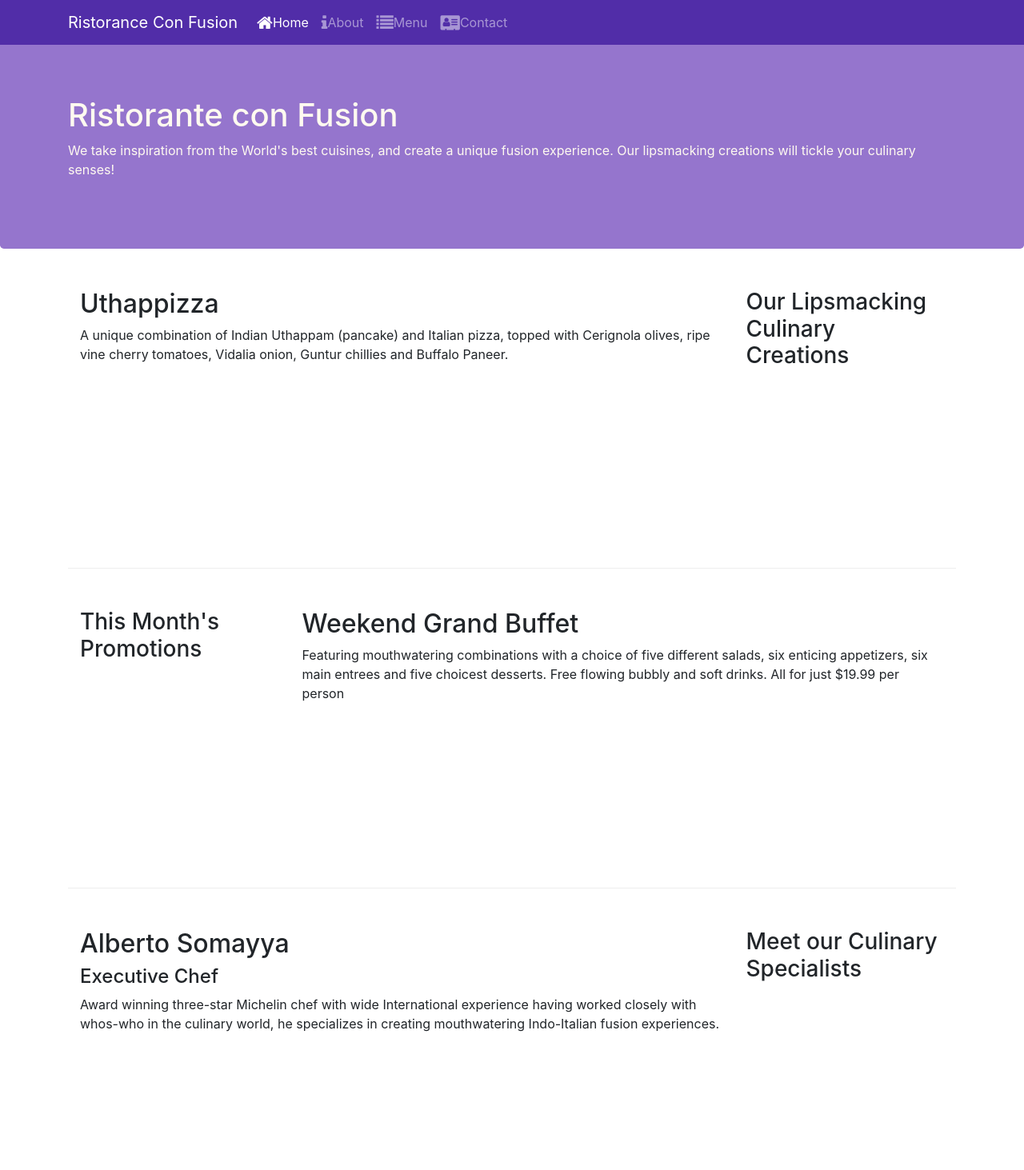
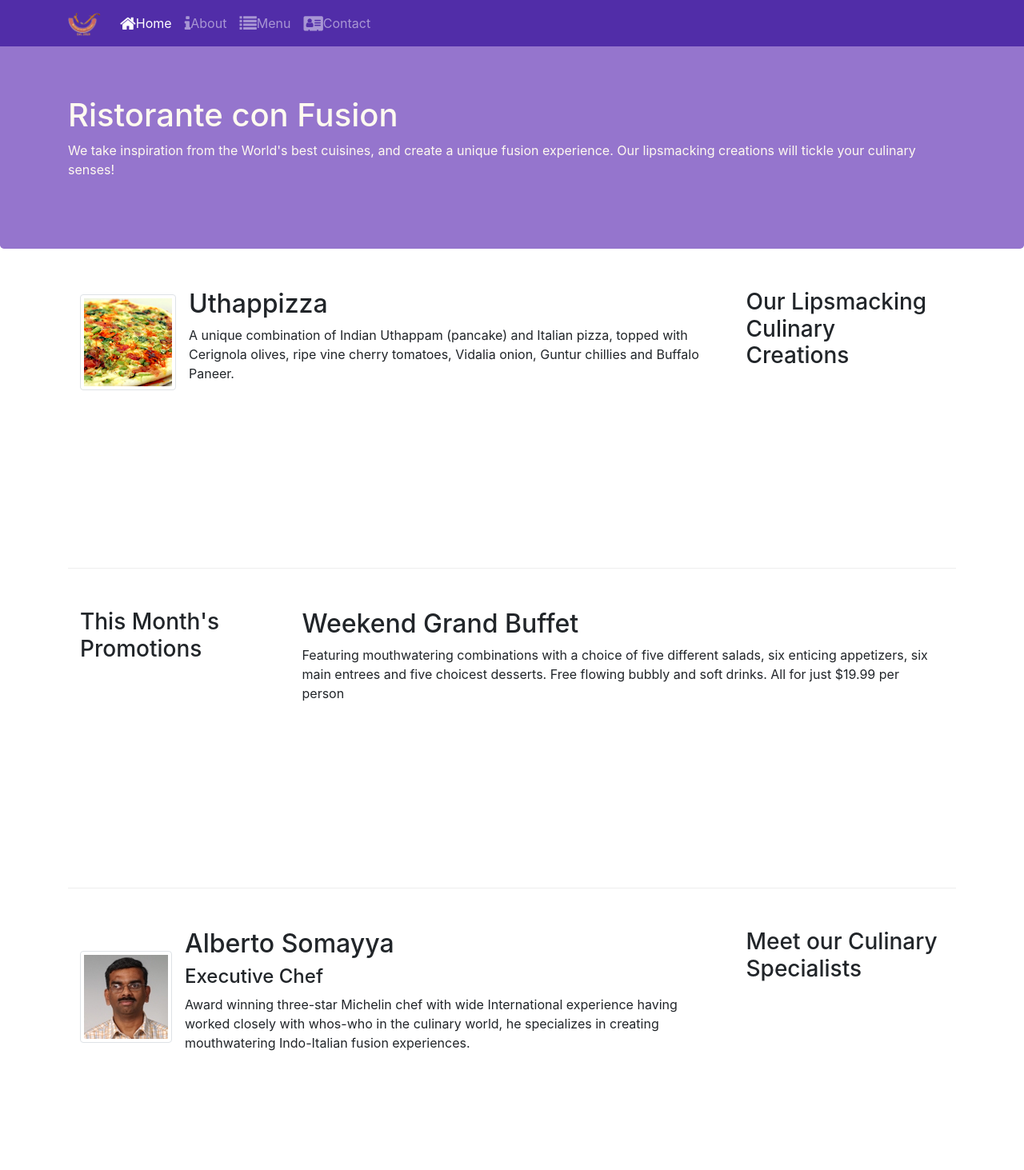
Before and after one commit to MinhHuan2002/MinhHuan2002, a website: page index.html in a window 1280 px wide. Shown: the top 1463 px of the page at 80% size. Drawn offline with nearby package versions, Linux system fonts and the light colour scheme.

Commit message:
Images and Media

```diff
--- a/index.html
+++ b/index.html
@@ -20,7 +20,7 @@
             <button class="navbar-toggler" type="button" data-toggle="collapse" data-target="#Navbar">
                 <span class="narbar-toggler-icon"></span>
             </button>
-            <a class="navbar-brand" href="#">Ristorance Con Fusion</a>
+            <a class="navbar-brand" href="#"><img src="img/logo.png" height="30" width="41"></a>
             <div class="collapse navbar-collapse" id="Navbar">
                 <ul class="navbar-nav mr-auto">
                     <li class="nav-item active"><a class="nav-link" href="#"><span
@@ -56,9 +56,16 @@
                 <h3>Our Lipsmacking Culinary Creations</h3>
             </div>
             <div class="col col-sm order-sm-first col-md">
-                <h2>Uthappizza</h2>
-                <p>A unique combination of Indian Uthappam (pancake) and Italian pizza, topped with Cerignola olives,
-                    ripe vine cherry tomatoes, Vidalia onion, Guntur chillies and Buffalo Paneer.</p>
+                <div class="media">
+                    <img class="d-flex mr-3 img-thumbnail align-self-center" src="img/uthappizza.png" alt="uthappizza">
+                    <div class="media-body">
+                        <h2 class="mt-0">Uthappizza</h2>
+                        <p class="d-none d-sm-block">A unique combination of Indian Uthappam (pancake) and Italian
+                            pizza, topped with Cerignola
+                            olives,
+                            ripe vine cherry tomatoes, Vidalia onion, Guntur chillies and Buffalo Paneer.</p>
+                    </div>
+                </div>
             </div>
         </div>
 
@@ -69,7 +76,7 @@
             </div>
             <div class="col col-sm col-md">
                 <h2>Weekend Grand Buffet</h2>
-                <p>Featuring mouthwatering combinations with a choice of five different salads, six enticing appetizers,
+                <p class="d-none d-sm-block">Featuring mouthwatering combinations with a choice of five different salads, six enticing appetizers,
                     six main entrees and five choicest desserts. Free flowing bubbly and soft drinks. All for just
                     $19.99 per person </p>
             </div>
@@ -80,11 +87,17 @@
                 <h3>Meet our Culinary Specialists</h3>
             </div>
             <div class="col col-sm order-sm-first col-md">
-                <h2>Alberto Somayya</h2>
-                <h4>Executive Chef</h4>
-                <p>Award winning three-star Michelin chef with wide International experience having worked closely with
-                    whos-who in the culinary world, he specializes in creating mouthwatering Indo-Italian fusion
-                    experiences. </p>
+                <div class="media">
+                    <img class="d-flex mr-3 img-thumbnail align-self-center" src="img/alberto.png" alt="alberto">
+                    <div class="media-body">
+                        <h2 class="mt-0">Alberto Somayya</h2>
+                        <h4>Executive Chef</h4>
+                        <p class="d-none d-sm-block">Award winning three-star Michelin chef with wide International
+                            experience having worked closely with
+                            whos-who in the culinary world, he specializes in creating mouthwatering Indo-Italian fusion
+                            experiences. </p>
+                    </div>
+                </div>
             </div>
         </div>
     </div>
```
Also changed, not shown: aboutus.html (+3 -2 lines), contactus.html (+1 -1 lines), img/alberto.png (added), img/buffet.png (added), img/logo.png (added), img/uthappizza.png (added), 1 other file.
